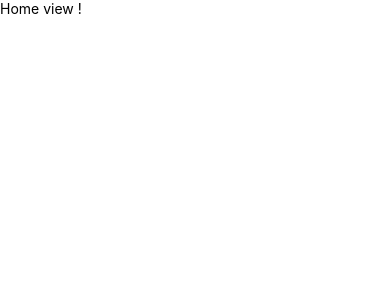
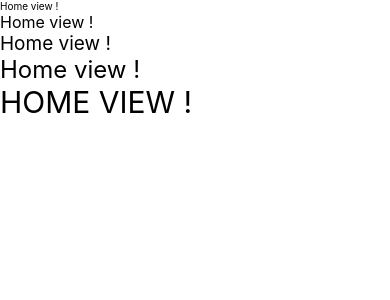
Before and after one commit to cnerylozada/tenpo.front.mobile.jsx.challenge, a React Native app: screen / in a window 390 px wide. Shown: the top 300 px of the page. Built offline with nearby package versions, Linux system fonts and the light colour scheme.

Commit message:
feat: app-text was created and font-sizes were added

```diff
--- /dev/null
+++ b/_commons/app-text.jsx
@@ -0,0 +1,18 @@
+import React from "react";
+import { StyleSheet, Text } from "react-native";
+import { fontSize } from "../styles";
+
+const AppText = ({ children, size = "paragraph", weight, caps }) => {
+  return (
+    <Text
+      style={{
+        fontSize: fontSize[size],
+        textTransform: !!caps ? "uppercase" : "none",
+      }}
+    >
+      {children}
+    </Text>
+  );
+};
+
+export default AppText;
--- a/_commons/index.js
+++ b/_commons/index.js
@@ -0,0 +1,3 @@
+import AppText from "./app-text";
+
+export { AppText };
--- a/app.json
+++ b/app.json
@@ -1,7 +1,7 @@
 {
   "expo": {
     "name": "tenpo.front.mob.jsx.challenge",
-    "slug": "tenpo.front.mob.jsx.challenge",
+    "slug": "tenpo-front-mob-jsx-challenge",
     "version": "1.0.0",
     "orientation": "portrait",
     "icon": "./assets/icon.png",
@@ -13,9 +13,7 @@
     "updates": {
       "fallbackToCacheTimeout": 0
     },
-    "assetBundlePatterns": [
-      "**/*"
-    ],
+    "assetBundlePatterns": ["**/*"],
     "ios": {
       "supportsTablet": true
     },
--- a/pages/home.jsx
+++ b/pages/home.jsx
@@ -1,11 +1,18 @@
 import React from "react";
 import { StyleSheet, Text, View } from "react-native";
 import { palette } from "../styles";
+import AppText from "../_commons/app-text";
 
 const HomeView = () => {
   return (
     <View style={styles.container}>
-      <Text>Home view !</Text>
+      <AppText size="small">Home view !</AppText>
+      <AppText>Home view !</AppText>
+      <AppText size="subHeadline">Home view !</AppText>
+      <AppText size="sectionHeadline">Home view !</AppText>
+      <AppText size="headline" caps>
+        Home view !
+      </AppText>
     </View>
   );
 };
--- a/styles/fonts.js
+++ b/styles/fonts.js
@@ -1,3 +1,9 @@
-export const fontSize = {};
+export const fontSize = {
+  headline: 30,
+  sectionHeadline: 24,
+  subHeadline: 19,
+  paragraph: 16,
+  small: 10,
+};
 
 export const fontWeight = {};
```
Also changed, not shown: 2 other files (tests, documents, lock files or other folders).
